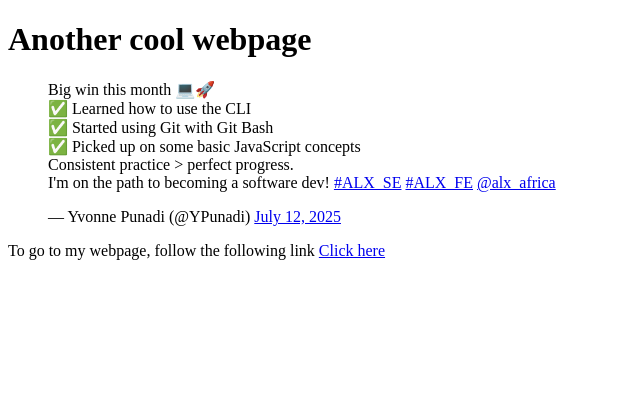
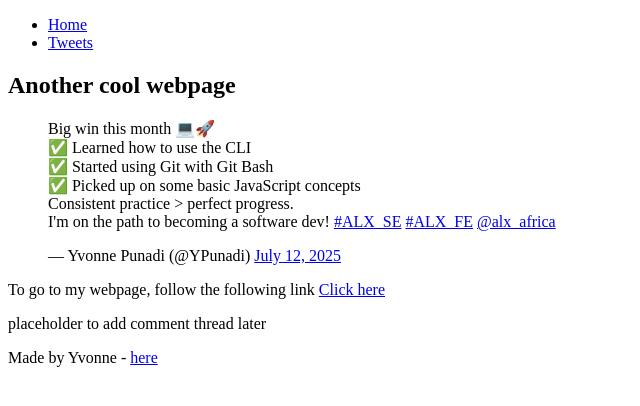
Before and after one commit to PUNAY96/My_First_Portfolio, a plain HTML site: page html_basic/tweets.html in a window 1280 px wide. Shown: the whole page, without its empty margins (0-640 px from the left). Drawn offline with Linux system fonts and the light colour scheme.

Commit message:
changes to index.html and tweets.html files

```diff
--- a/html_basic/tweets.html
+++ b/html_basic/tweets.html
@@ -6,9 +6,20 @@
     <title>Base Index</title>
 </head>
 <body>
-  <h1>Another cool webpage</h1>
-  <p><blockquote class="twitter-tweet">
-    <p lang="en" dir="ltr">Big win this month 💻🚀<br>
+  <header>
+     <nav>
+    <ul>
+      <li><a href="index.html">Home</a></li>
+      <li><a href="tweets.html">Tweets</a></li>
+    </ul>
+  </nav>
+  </header>
+
+  <main>
+    <article>
+        <h1>Another cool webpage</h1>
+        <p><blockquote class="twitter-tweet">
+          <p lang="en" dir="ltr">Big win this month 💻🚀<br>
       ✅ Learned how to use the CLI<br>✅ Started using Git with Git Bash<br>
       ✅ Picked up on some basic JavaScript concepts<br>
       Consistent practice &gt; perfect progress.<br>
@@ -19,5 +30,15 @@
       </p>&mdash; Yvonne Punadi (@YPunadi) <a href="https://twitter.com/YPunadi/status/1944107537575686568?ref_src=twsrc%5Etfw">July 12, 2025</a>
     </blockquote> <script async src="https://platform.twitter.com/widgets.js" charset="utf-8"></script></p>
     <p>To go to my webpage, follow the following link <a href="http://127.0.0.1:5500/My_First_Portfolio/html_basic/index.html">Click here</a></p>
+  </article>
+  <aside>
+    <p>placeholder to add comment thread later</p>
+  </aside>
+</main>
+
+<footer>
+  <p>Made by Yvonne - <a href="https://twitter.com/YPunadi?ref_src=twsrc%5Etfw" target="_blank">here</a></p>
+</footer>
+
 </body>
 </html>
```
Also changed, not shown: html_basic/index.html (+23 -4 lines).
